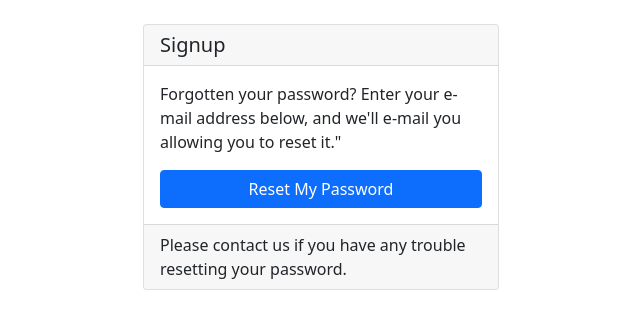
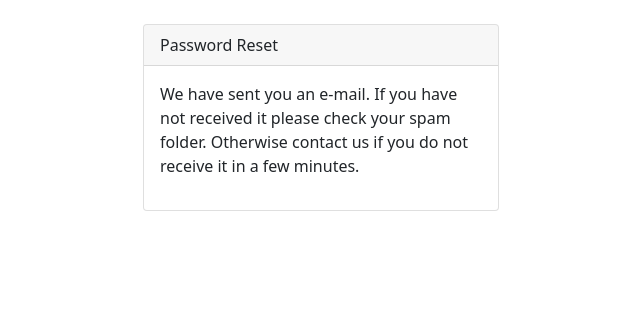
Before and after one commit to ufazuniversity/cce-2023-registration, a Django app: a page that uses cce_2023_registration/templates/account/password_reset_done.html in a window 1280 px wide. Shown: the part 56-385 px from the top of the page, without its empty margins (319-959 px from the left). Run offline with Django 4.2, Linux system fonts and the light colour scheme.

Commit message:
Overrided allauth password_reset_done.html

```diff
--- a/cce_2023_registration/templates/account/password_reset_done.html
+++ b/cce_2023_registration/templates/account/password_reset_done.html
@@ -1,21 +1,15 @@
 {% extends 'account/base.html' %}
+{% load account %}
 
-{% block content_inner %}
-    <div class="card">
-        <div class="card-header"><h2 class="lead my-0">Signup</h2></div>
-        <div class="card-body">
-            <p>Forgotten your password? Enter your e-mail address below, and we'll e-mail you allowing you
-                to reset it."</p>
-            <form action="{% url 'account_reset_password' %}" class="password_reset" method="post">
-                {% csrf_token %}
-                {{ form }}
-                <div class="d-grid">
-                    <button class="btn btn-primary" type="submit">Reset My Password</button>
-                </div>
-            </form>
-        </div>
-        <div class="card-footer">
-            <p class="m-0">Please contact us if you have any trouble resetting your password.</p>
-        </div>
-    </div>
+
+{% block card_header_inner %}Password Reset{% endblock %}
+{% block card_body_inner %}
+    {% if user.is_authenticated %}
+        {% include "account/snippets/already_logged_in.html" %}
+    {% endif %}
+    <p>
+        We have sent you an e-mail. If you have not received it please check your spam folder.
+        Otherwise contact us if you do not receive it in a few minutes.
+    </p>
 {% endblock %}
+{% block card_footer %}{% endblock %}
```
